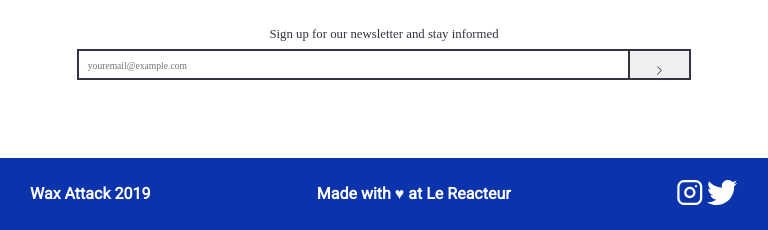
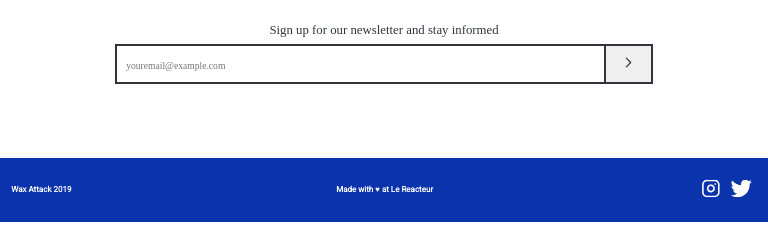
Before and after one commit to LKF92/Music_Heaven_eShop, a website built with Parcel: page src/index.html in a window 768 px wide. Shown: the part 3138-3368 px from the top of the page. Built offline with nearby package versions, Linux system fonts and the light colour scheme; some packages are replaced by stand-ins of ours.

Commit message:
improved footer media queries

```diff
--- a/src/css/main.css
+++ b/src/css/main.css
@@ -324,11 +324,17 @@ button[type="button"] {
 input::placeholder {
   padding: 0.25rem;
 }
+button {
+  display: flex;
+  align-items: center;
+  justify-content: center;
+}
 
 /****** NEWSLETTER ******/
 footer ul {
   font-family: "Roboto", sans-serif;
   font-weight: 700;
+  font-size: 0.9375em;
   min-height: 9vh;
   display: flex;
   flex-flow: row nowrap;
@@ -368,10 +374,36 @@ footer ul {
     display: flex;
     justify-content: space-around;
   }
-
   section {
     margin: 4rem 0;
     min-height: 40vh;
+  }
+
+  button[type="button"] {
+    color: var(--dark-grey);
+    padding: 0.25rem 0.6rem;
+    min-height: 5vh;
+  }
+
+  .newsletter__input {
+    min-height: 5vh;
+  }
+  .newsletter__input svg {
+    transform: scale(0.6);
+  }
+
+  footer ul {
+    font-family: "Roboto", sans-serif;
+    font-weight: 700;
+    min-height: 8vh;
+    font-size: 0.7rem;
+    display: flex;
+    flex-flow: row nowrap;
+    justify-content: space-between;
+    align-items: center;
+    padding: 0 1.875rem;
+    background-color: var(--blue);
+    color: white;
   }
 }
 
@@ -503,15 +535,16 @@ footer ul {
     font-size: 0.8rem;
   }
   .newsletter__input {
-    width: 80vw;
+    width: 70vw;
     margin: 0.5rem;
     display: flex;
     flex-flow: row nowrap;
     flex: 1 1 auto;
     max-height: 11%;
+    min-height: 5vh;
   }
   .newsletter__input svg {
-    transform: scale(0.5);
+    transform: scale(0.6);
   }
   input[type="email"] {
     width: 100%;
@@ -522,8 +555,9 @@ footer ul {
     border-color: var(--transparent-blue);
   }
   button[type="button"] {
+    min-height: 5vh;
     color: var(--dark-grey);
-    padding: 0.3125rem 0.9375rem;
+    padding: 0 0.5rem;
     border: 0.125rem solid var(--light-black);
     border-left: none;
     cursor: pointer;
@@ -532,4 +566,12 @@ footer ul {
     padding: 0.25rem;
     font-size: 0.6rem;
   }
+  footer ul {
+    font-size: 0.5rem;
+    padding: 0.7rem;
+  }
+  footer ul li svg {
+    margin: 0.3125rem 0;
+    transform: scale(0.7);
+  }
 }
--- a/src/index.html
+++ b/src/index.html
@@ -262,9 +262,10 @@
           <h2>Sign up for our newsletter and stay informed</h2>
             <div class="newsletter__input">
             <input type="email" placeholder="youremail@example.com">
-              <button type="button"><svg width="29" height="29" viewBox="0 0 29 29" fill="none" xmlns="http://www.w3.org/2000/svg">
+              <button type="button">
+                <p class="svg-arrow"><svg width="29" height="29" viewBox="0 0 29 29" fill="none" xmlns="http://www.w3.org/2000/svg">
                 <path d="M10.875 21.75L18.125 14.5L10.875 7.25" stroke=var(--light-black) stroke-width="2" stroke-linecap="round" stroke-linejoin="round"/>
-                </svg>
+                </svg></p>
                 </button>
             </div>
     </section>
```
